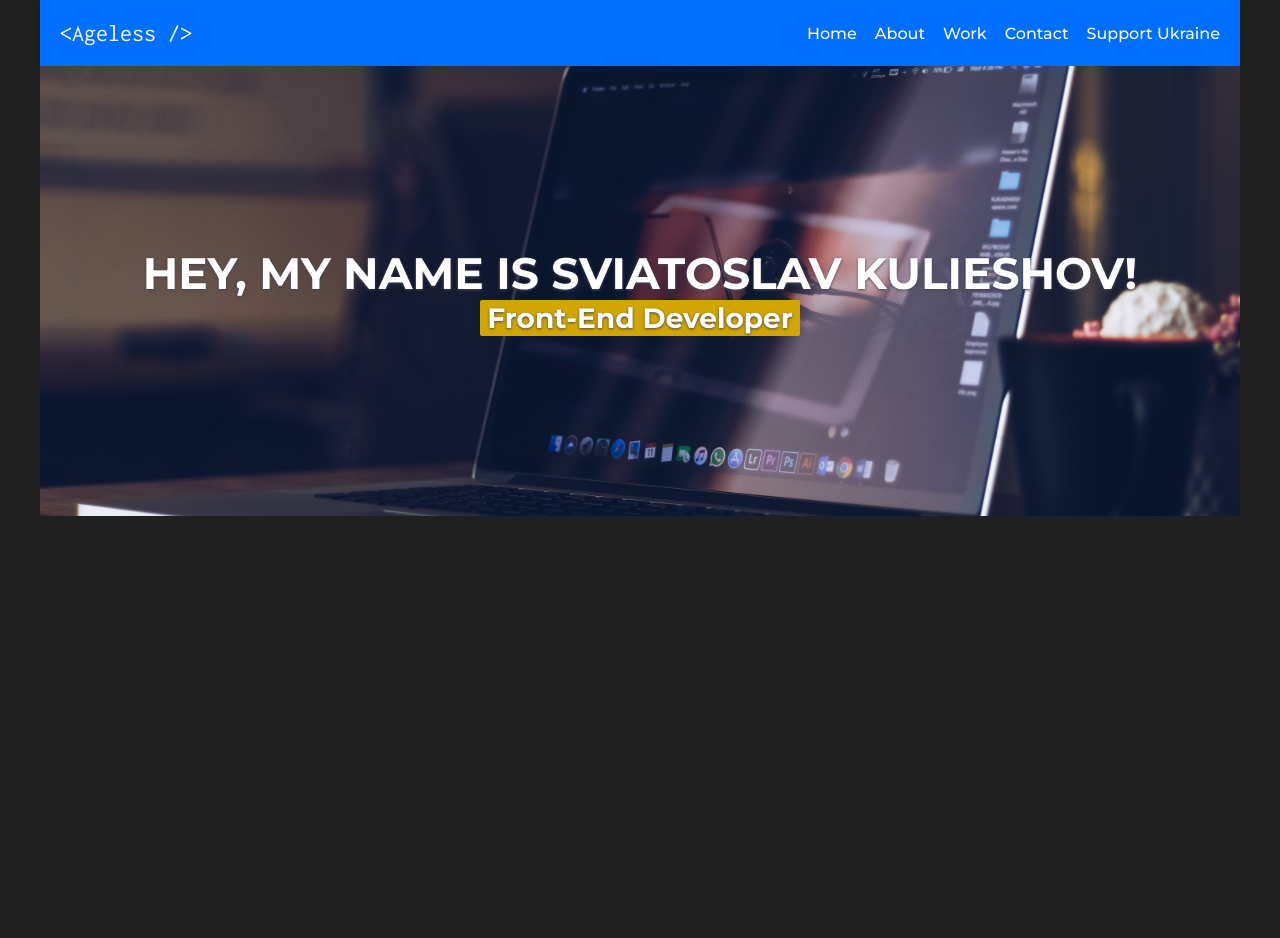
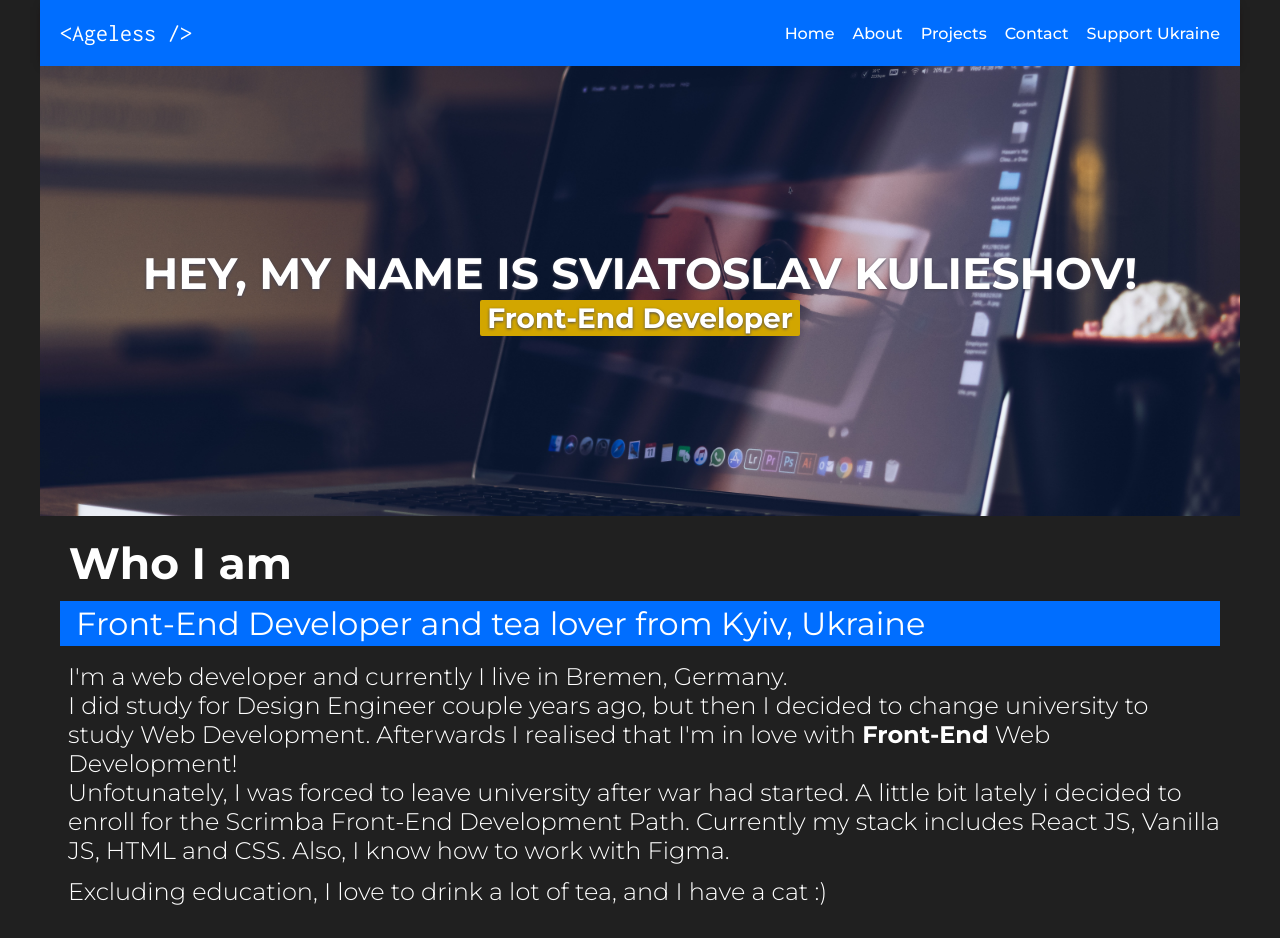
Before and after one commit to agelesskid/portfolio-v2, a React (Vite) app: page / in a window 1280 px wide. Before the commit the page ends 800 px from the top, so only its background shows below. Built offline with nearby package versions, Linux system fonts and the light colour scheme.

Commit message:
added About component; tweaked Header and styles
Added About component to Main page. Changed Links to <a> in Header component. Tweaked styles and classNames.

```diff
--- a/index.html
+++ b/index.html
@@ -4,7 +4,7 @@
     <meta charset="UTF-8" />
     <link rel="preconnect" href="https://fonts.googleapis.com">
     <link rel="preconnect" href="https://fonts.gstatic.com" crossorigin>
-    <link href="https://fonts.googleapis.com/css2?family=Inconsolata&family=Montserrat:wght@400;500;700&display=swap" rel="stylesheet">
+    <link href="https://fonts.googleapis.com/css2?family=Inconsolata&family=Montserrat:wght@300;400;500;700&display=swap" rel="stylesheet">
     <link rel="stylesheet" href="https://cdnjs.cloudflare.com/ajax/libs/font-awesome/6.3.0/css/all.min.css" integrity="sha512-SzlrxWUlpfuzQ+pcUCosxcglQRNAq/DZjVsC0lE40xsADsfeQoEypE+enwcOiGjk/bSuGGKHEyjSoQ1zVisanQ==" crossorigin="anonymous" referrerpolicy="no-referrer" />
     <meta name="viewport" content="width=device-width, initial-scale=1.0" />
     <title>Ageless Personal Page</title>
--- a/src/Components/About.jsx
+++ b/src/Components/About.jsx
@@ -1,7 +1,23 @@
 export default function About() {
     return (
         <section id="about">
+            <h2 className="about-main-heading section-main-heading">Who I am</h2>
+            <p className="about-main-desc section-main-desc">Front-End Developer and tea lover from Kyiv, Ukraine</p>
 
+            <div className="about-secondary-desc-wrapper section-secondary-desc-wrapper">
+                <p>
+                    I'm a web developer and currently I live in Bremen, Germany.<br />
+                    I did study for Design Engineer couple years ago, but then I decided to change university to study Web Development.
+                    Afterwards I realised that I'm in love with <b>Front-End</b> Web Development! <br />
+                    Unfotunately, I was forced to leave university after war had started.
+                    A little bit lately i decided to enroll for the Scrimba Front-End Development Path.
+                    Currently my stack includes React JS, Vanilla JS, HTML and CSS.
+                    Also, I know how to work with Figma.
+                </p>
+                <p>
+                    Excluding education, I love to drink a lot of tea, and I have a cat :)
+                </p>
+            </div>
         </section>
     )
 }
--- a/src/Components/Header.jsx
+++ b/src/Components/Header.jsx
@@ -1,5 +1,4 @@
 import { useState } from "react"
-import { Link } from "react-router-dom"
 import windowTracker from "../utils/windowTracker"
 
 export default function Header() {
@@ -23,12 +22,12 @@ export default function Header() {
         <nav style={styles}>
             {windowWidth < 700 && <i className="fa-solid fa-xmark fa-2x fa-inverse" onClick={closeNav}></i>}
             <ul>
-                <li><Link to="#home">Home</Link></li>
-                <li><Link to="#about">About</Link></li>
-                <li><Link to="#work">Work</Link></li>
-                <li><Link to="#contact">Contact</Link></li>
+                <li><a href="#home">Home</a></li>
+                <li><a href="#about">About</a></li>
+                <li><a href="#projects">Projects</a></li>
+                <li><a href="#contact">Contact</a></li>
                 <li className="help">
-                    <Link to="https://u24.gov.ua/">Support Ukraine</Link>
+                    <a href="https://u24.gov.ua/">Support Ukraine</a>
                 </li>
             </ul>
         </nav>
--- a/src/Components/Home.jsx
+++ b/src/Components/Home.jsx
@@ -1,8 +1,8 @@
 export default function Home() {
     return (
         <section id="home">
-            <h1 className="heading-primary heading-shadow">Hey, my name is Sviatoslav Kulieshov!</h1>
-            <h2 className="heading-secondary heading-shadow">Front-End Developer</h2>
+            <h1 className="home-main-heading heading-shadow">Hey, my name is Sviatoslav Kulieshov!</h1>
+            <h2 className="home-secondary-heading heading-shadow">Front-End Developer</h2>
         </section>
     )
 }
--- a/src/Pages/Main.jsx
+++ b/src/Pages/Main.jsx
@@ -1,6 +1,7 @@
 import Header from "../Components/Header"
 import Footer from "../Components/Footer"
 import Home from "../Components/Home"
+import About from "../Components/About"
 
 export default function Main() {
     return (
@@ -8,6 +9,7 @@ export default function Main() {
             <Header />
             <main>
                 <Home />
+                <About />
             </main>
             <Footer />
         </>
--- a/src/index.css
+++ b/src/index.css
@@ -36,13 +36,16 @@ body {
   margin: 0 auto;
 }
 
+header, header > nav, #about {
+  padding: 1.25em;
+}
+
 header {
   width: 100%;
   background-color: var(--blue);
   display: flex;
   justify-content: space-between;
   align-items: center;
-  padding: 1.25em;
   -webkit-box-shadow: 0px 2px 10px -5px rgba(21,6,5,1);
   -moz-box-shadow: 0px 2px 10px -5px rgba(21,6,5,1);
   box-shadow: 0px 2px 10px -5px rgba(21,6,5,1);
@@ -60,7 +63,6 @@ header > nav {
   right: -250px;
   text-align: end;
   background-color: var(--light-grey);
-  padding: 1.25em;
   transition: .3s;
 }
 
@@ -75,6 +77,18 @@ header > nav > ul > li {
   font-weight: 500;
 }
 
+h2.section-main-heading {
+  font-size: 1.5rem;
+}
+
+p.section-main-desc {
+  font-size: 1.25rem;
+}
+
+div.section-secondary-desc-wrapper > p {
+  font-size: 1rem;
+}
+
 #home {
   min-height: 450px;
   background-color: var(--dark-grey);
@@ -86,19 +100,40 @@ header > nav > ul > li {
   padding: 1em;
 }
 
-h1.heading-primary {
+h1.home-main-heading {
   text-align: center;
 
   font-size: 1.75rem;
 }
 
-h2.heading-secondary {
+h2.home-secondary-heading {
   padding: .025em .25em;
   background-color: var(--light-yellow);
   border-radius: 2px;
   text-align: center;
 
   font-size: 1.2rem;
+}
+
+h2.about-main-heading {
+  margin-left: .2em;
+  margin-bottom: .25em;
+}
+
+p.about-main-desc {
+  background-color: #006eff;
+  padding: .1em .5em;
+  margin-bottom: .5em;
+}
+
+div.about-secondary-desc-wrapper {
+  margin-left: .5em;
+
+  font-weight: 300;
+}
+
+div.about-secondary-desc-wrapper > p {
+  margin-bottom: .5em;
 }
 
 /* Utility */
@@ -139,22 +174,48 @@ h2.heading-secondary {
     width: 40%;
   }
 
-  h1.heading-primary {
+  h1.home-main-heading {
     font-size: 2rem;
     text-transform: uppercase;
   }
 
-  h2.heading-secondary {
+  h2.home-secondary-heading {
     font-size: 1.5rem;
   }
+
+  h2.section-main-heading {
+    font-size: 2rem;
+  }
+
+  p.section-main-desc {
+    font-size: 1.5rem;
+  }
+
+  div.section-secondary-desc-wrapper > p {
+    font-size: 1.2rem;
+  }
+
 }
 
-@media (min-width: 1030px) {
-  h1.heading-primary {
+@media (min-width: 1050px) {
+  h1.home-main-heading {
     font-size: 2.75rem;
   }
 
-  h2.heading-secondary {
+  h2.home-secondary-heading {
     font-size: 1.75rem;
   }
+
+  h2.section-main-heading {
+    font-size: 2.75rem;
+  }
+
+  p.section-main-desc {
+    font-size: 2rem;
+  }
+
+  div.section-secondary-desc-wrapper > p {
+    font-size: 1.5rem;
+  }
+
 }
```
